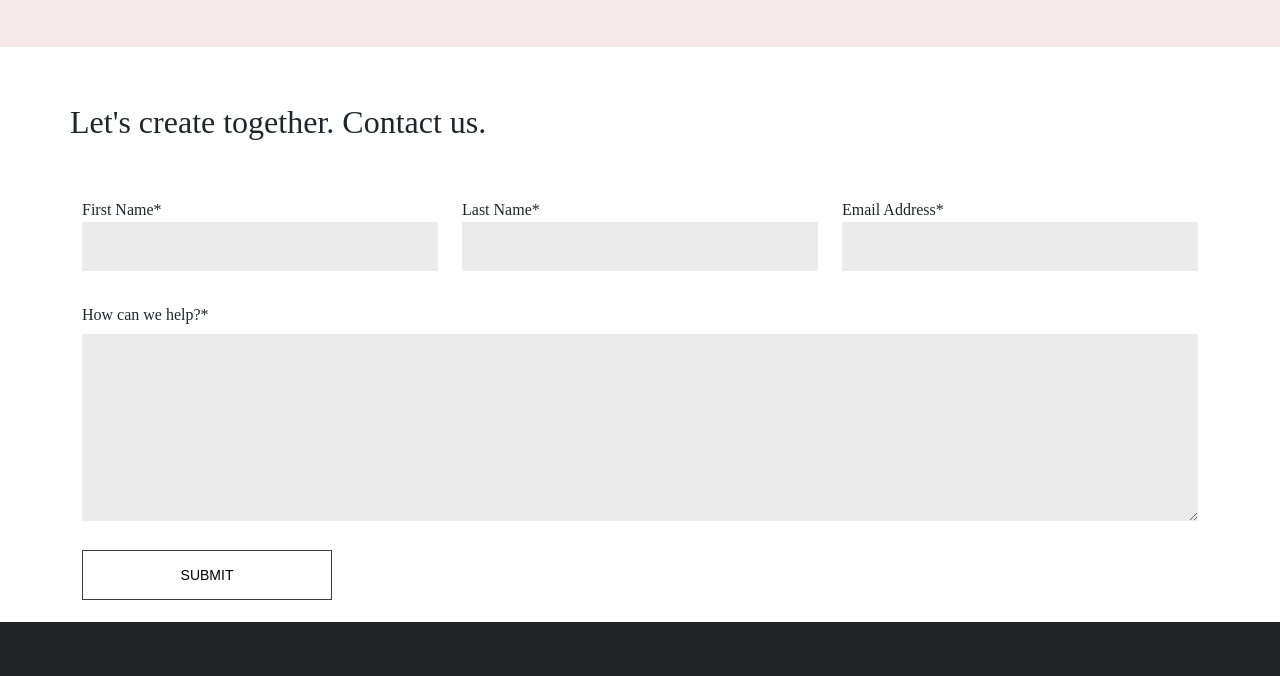
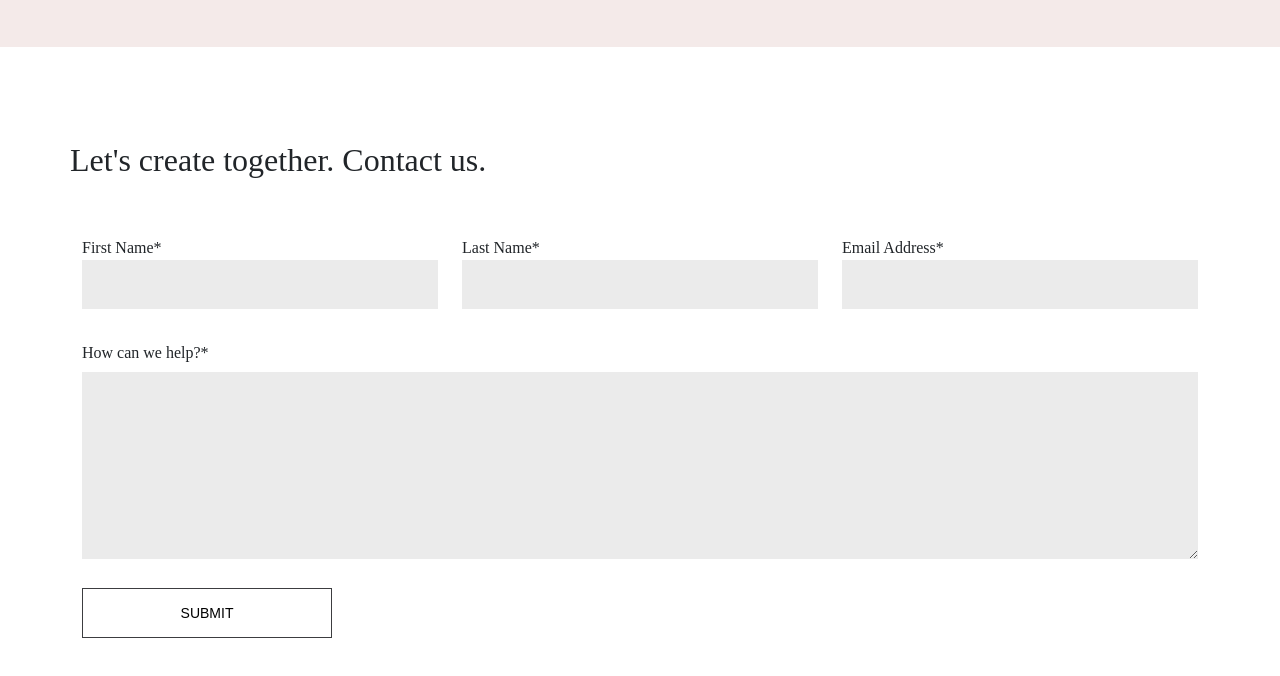
Before and after one commit to guale/Bootstrap-Team-Assignment, a plain HTML site: page contacts.html in a window 1280 px wide. Shown: the part 1018-1694 px from the top of the page. Drawn offline with nearby package versions, Linux system fonts and the light colour scheme.

Commit message:
make a small margin tweak

```diff
--- a/contacts.html
+++ b/contacts.html
@@ -152,7 +152,7 @@
 					</div>
 				</div>
 			</div>
-			<div class="container" style="margin-top: 32px">
+			<div class="container" style="margin-top: 70px; margin-bottom: 70px;">
 				<div class="row">
 					<h2 style="padding: 0.75em 0; margin-bottom: 32px">
 						Let's create together. Contact us.
```
